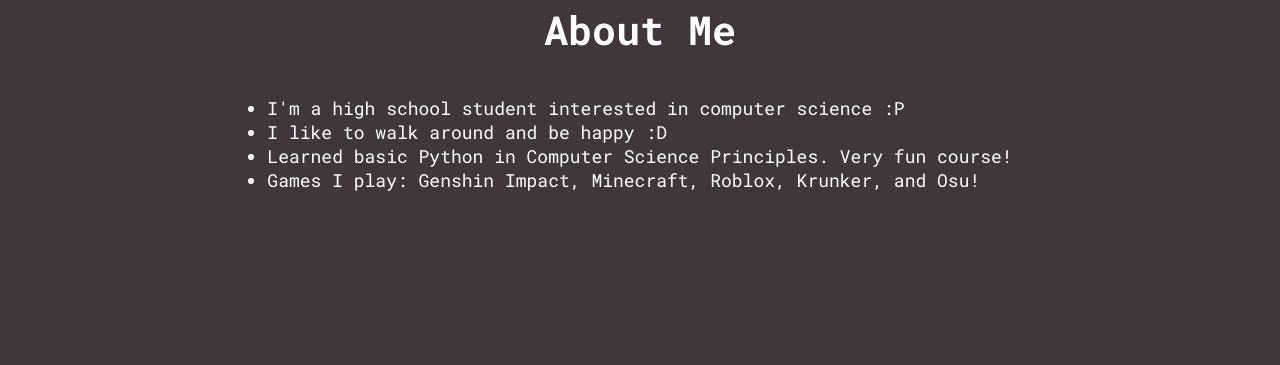
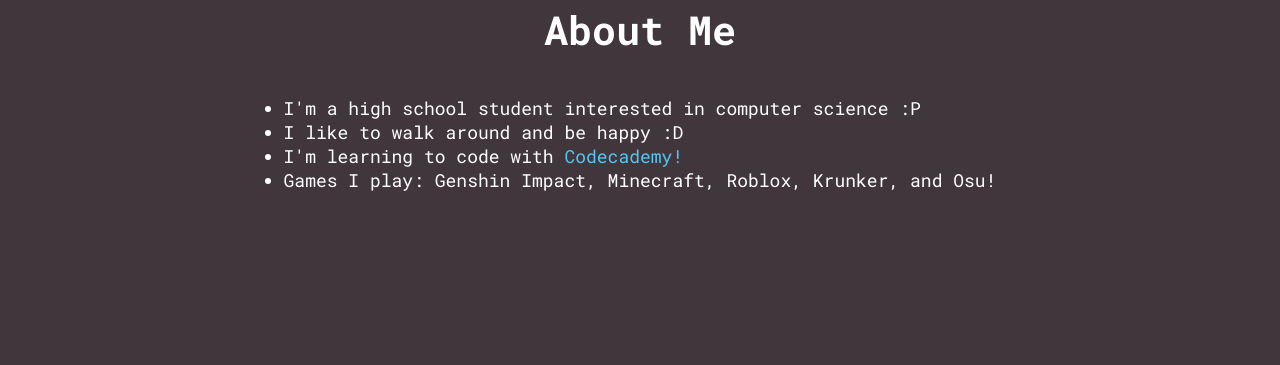
Before and after one commit to Jeydin/jeydin.github.io, a plain HTML site: page index.html in a window 1280 px wide. Shown: the part 862-1227 px from the top of the page. Drawn offline with Linux system fonts and the light colour scheme.

Commit message:
Changed link hover and added Codecademy

```diff
--- a/index.css
+++ b/index.css
@@ -184,7 +184,7 @@ body::-webkit-scrollbar-thumb:active {
    margin-bottom: 130px;
 }
 .about-1 li a {
-   color: white;
+   color: var(--blue);
    transition: all 0.4s ease;
 }
 .about-1 li a:hover {
--- a/index.html
+++ b/index.html
@@ -40,7 +40,7 @@
             <ul>
                <li>I'm a high school student interested in computer science :P</li>
                <li>I like to walk around and be happy :D</li>
-               <li>Learned basic Python in Computer Science Principles. Very fun course!</li>
+               <li>I'm learning to code with <a href="https://codecademy.com">Codecademy!</a></li>
                <li>Games I play: Genshin Impact, Minecraft, Roblox, Krunker, and Osu!</li>
             </ul>
          </div>
```
